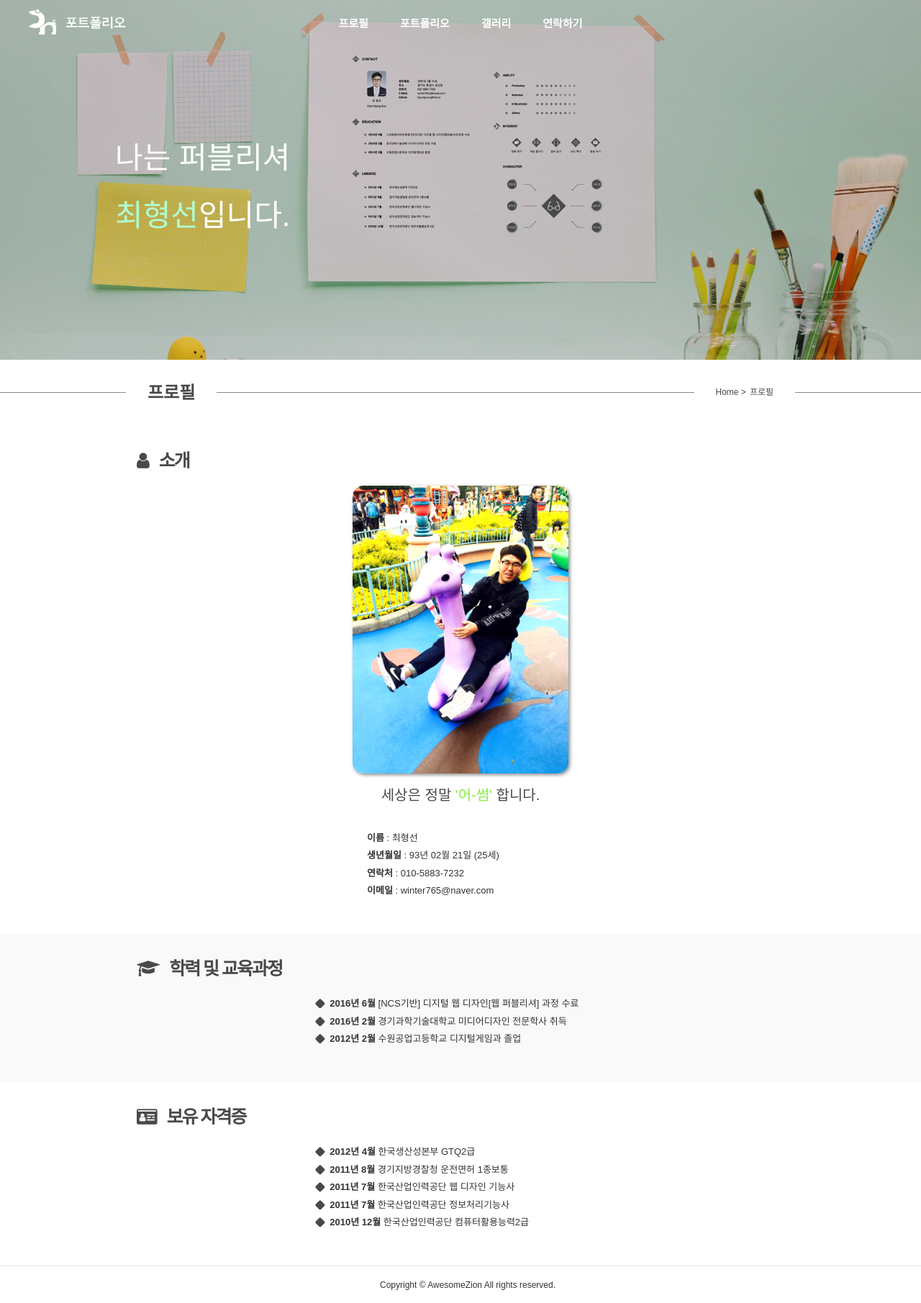
After one commit to Hyungsun/Hyungsun.github.io, a PHP site: page /bbs/resume.html in a window 1280 px wide. The commit adds this page. Shown: the whole page at 72% size. Run offline with PHP 8.4, Linux system fonts and the light colour scheme.

Commit message:
0502_프로필 페이지 + favicon 추가

```diff
--- /dev/null
+++ b/bbs/resume.html
@@ -0,0 +1,183 @@
+<!DOCTYPE html>
+<html lang="ko-KR">
+
+<head>
+    <meta charset="UTF-8">
+    <meta name="author" content="Zion">
+    <meta http-equiv="imagetoolbar" content="no">
+    <meta http-equiv="X-UA-Compatible" content="IE=9;IE=10;IE=11;IE-Edge,chrome=1" />
+    <meta name="viewport" content="width=device-width, user-scalable=no, initial-scale=1.0, maximum-scale=1.0, minimum-scale=1.0">
+    <!-- FAVICON -->
+    <link rel="shortcut icon" type="image/x-icon" href="../img/favicon_logo.ico" />
+    <link rel="icon" type="image/x-icon" href="../img/favicon_logo.ico" />
+    <!-- FONT / BOOTSTRAP -->
+    <link rel="stylesheet" href="../plugin/font-awesome-4.7.0/css/font-awesome.min.css" />
+    <!-- BOOTSTRAP STYLE -->
+    <!--ASSTES -->
+    <link rel="stylesheet" href="../style/common.css" />
+    <link rel="stylesheet" href="../style/style.css" />
+    <title>Ch's Web protfolio</title>
+</head>
+
+<body class="ko">
+    <!-- zionWrap -->
+    <div id="zionWrap">
+        <!-- zionHead -->
+        <div id="zionHead" class="zion_head menu_open head_type1" role="banner">
+            <h1 class="tit_portfolio">
+               <a href="../index.html" id="zionPortfolioLogo" class="icon_portfolio link_zion">최형선_포트폴리오</a>
+           </h1>
+            <div id="zionGnb" class="gnb_portfolio" role="navigation">
+                <h2 class="screen_out">포트폴리오 메뉴</h2>
+                <ul class="list_gnb">
+                    <li class="fst">
+                        <a class="link_gnb link_gnb1" href="resume.html"> <span class="txt_menu">프로필</span> </a>
+                    </li>
+                    <li><a class="link_gnb link_gnb2" href="javascript:void(0);"><span class="txt_menu">포트폴리오</span></a>
+                        <div class="list_sub"> <a href="javascript:;" onclick="alert('현재 준비중 입니다.');" class="link_sub fst"><span class="txt_menu">수페르가</span></a> <a href="javascript:;" onclick="alert('현재 준비중 입니다.');" class="link_sub"><span class="txt_menu">케라시스</span></a> <a href="javascript:;" onclick="alert('현재 준비중 입니다.');" class="link_sub"><span class="txt_menu">진인해운</span></a> <a href="javascript:;" onclick="alert('현재 준비중 입니다.');" class="link_sub"><span class="txt_menu">에이치 앤 티</span></a> <a href="javascript:;" onclick="alert('현재 준비중 입니다.');" class="link_sub"><span class="txt_menu">카페더블스틱</span></a> </div>
+                    </li>
+                    <li><a class="link_gnb link_gnb3" href="javascript:;" onclick="alert('현재 준비중 입니다.');"><span class="txt_menu">갤러리</span></a></li>
+                    <li><a class="link_gnb link_gnb4" href="javascript:;" onclick="alert('현재 준비중 입니다.');"><span class="txt_menu">연락하기</span></a></li>
+                </ul>
+            </div>
+        </div>
+        <div id="mobHead" class="mob_menu" style="width:100%; height:50px; background-color:#fff;">
+            <div class="wrap_head">
+                <a href="../index.html" class="mob_logo"> <img src="../img/logo_black.png" alt="MOB로고"> </a>
+                <button id="toggle" class="toggle-btn">
+                    <div class="one"></div>
+                    <div class="two"></div>
+                    <div class="three"></div>
+                </button>
+                <div class="drop_toggle">
+                    <ui class="clearfix">
+                        <li><a href="resume.html">프로필</a></li>
+                        <li><a href="javascript:void(0)" class="open_toggle">포트폴리오</a>
+                            <div class="sub_toggle">
+                                <ul class="clearfix">
+                                    <li><a href="">수페르가</a></li>
+                                    <li><a href="">케라시스</a></li>
+                                    <li><a href="">진인해운</a></li>
+                                    <li><a href="">에이치 앤 티</a></li>
+                                    <li><a href="">카페더블스틱</a></li>
+                                </ul>
+                            </div>
+                        </li>
+                        <li><a href="">갤러리</a></li>
+                        <li><a href="">연락하기</a></li>
+                    </ui>
+                </div>
+            </div>
+        </div>
+        <!-- //zionHead -->
+        <!-- zionContent -->
+        <div id="zionContent" class="con_resume" role="main">
+            <div id="cSub">
+                <div class="resume_banner">
+                    <h3 class="screen_out">포트폴리오 인터뷰</h3>
+                    <div class="inner_banner">
+                        <div class="resume_top"> 나는 퍼블리셔
+                            <br /><span class="point_one">최형선</span>입니다. </div>
+                    </div>
+                </div>
+            </div>
+            <!--// SUB END -->
+            <div id="cMain">
+                <div id="mArticle">
+                    <h3 class="screen_out">프로필 열람</h3>
+                    <div class="crumbs-title">
+                        <div class="container">
+                            <div class="page-title"> <span>프로필</span> </div>
+                            <div class="page-crumbs hidden-xs">
+                                <div class="crumbs-wrap">
+                                    <ul class="clearfix">
+                                        <li><a href="../index.html">Home</a></li>
+                                        <li>프로필</li>
+                                    </ul>
+                                </div>
+                            </div>
+                        </div>
+                    </div>
+                    <div class="wrap_resume">
+                        <!-- PROFILE -->
+                        <div class="profile_resume">
+                            <div class="item-wrap">
+                                <h2 class="wrap-title">
+                                  <i class="fa fa-user" aria-hidden="true"></i>소개
+                                </h2>
+                                <div class="img_profile"> <img src="../img/resume/profile_img.jpg" alt="프로필사진" class="responsive-img">
+                                    <p>세상은 정말 <span style="color:#89eb49;">'어-썸'</span> 합니다.</p>
+                                </div>
+                                <div class="txt_profile edit-qus">
+                                    <p><span class="question-tit">이름</span> : 최형선</p>
+                                    <p><span class="question-tit">생년월일</span> : 93년 02월 21일 &#40;25세&#41;</p>
+                                    <p><span class="question-tit">연락처</span> : 010-5883-7232</p>
+                                    <p><span class="question-tit">이메일</span> : winter765@naver.com</p>
+                                </div>
+                            </div>
+                        </div>
+                        <!--// PROFILE -->
+                        <!-- EDUCATION -->
+                        <div class="edu_resume">
+                            <div class="item-wrap">
+                                <h2 class="wrap-title">
+                                  <i class="fa fa-graduation-cap" aria-hidden="true"></i>학력 및 교육과정
+                                </h2>
+                                <div class="txt_edu edit-qus">
+                                    <p><span class="monthly-tit"><i class="fa fa-square rota-i" aria-hidden="true"></i>2016년 6월</span> &#91;NCS기반&#93; 디지털 웹 디자인&#91;웹 퍼블리셔&#93; 과정 수료</p>
+                                    <p><span class="monthly-tit"><i class="fa fa-square rota-i" aria-hidden="true"></i>2016년 2월</span> 경기과학기술대학교 미디어디자인 전문학사 취득</p>
+                                    <p><span class="monthly-tit"><i class="fa fa-square rota-i" aria-hidden="true"></i>2012년 2월</span> 수원공업고등학교 디지털게임과 졸업</p>
+                                </div>
+                            </div>
+                        </div>
+                        <!--// EDUCATION -->
+                        <!-- LISENCE -->
+                        <div class="lise_resume">
+                            <div class="item-wrap">
+                                <h2 class="wrap-title">
+                                    <i class="fa fa-id-card" aria-hidden="true"></i>보유 자격증
+                                </h2>
+                                <div class="txt_lise edit-qus">
+                                    <p><span class="monthly-tit"><i class="fa fa-square rota-i" aria-hidden="true"></i>2012년 4월</span> 한국생산성본부 GTQ2급</p>
+                                    <p><span class="monthly-tit"><i class="fa fa-square rota-i" aria-hidden="true"></i>2011년 8월</span> 경기지방경찰청 운전면허 1종보통</p>
+                                    <p><span class="monthly-tit"><i class="fa fa-square rota-i" aria-hidden="true"></i>2011년 7월</span> 한국산업인력공단 웹 디자인 기능사</p>
+                                    <p><span class="monthly-tit"><i class="fa fa-square rota-i" aria-hidden="true"></i>2011년 7월</span> 한국산업인력공단 정보처리기능사</p>
+                                    <p><span class="monthly-tit"><i class="fa fa-square rota-i" aria-hidden="true"></i>2010년 12월</span> 한국산업인력공단 컴퓨터활용능력2급</p>
+                                </div>
+                            </div>
+                        </div>
+                        <!--// LISENCE -->
+                    </div>
+                </div>
+            </div>
+            <!--// MAIN END -->
+        </div>
+        <!-- //zionContent -->
+        <!-- zionFoot -->
+        <div id="zionFoot" class="footer_portfolio footer_main" role="contentinfo">
+            <div class="inner_footer">
+                <div class="footer_info"><small class="txt_copyright">Copyright © AwesomeZion All rights reserved.</small> </div>
+            </div>
+        </div>
+        <!-- //zionFoot -->
+    </div>
+    <!-- //zionWrap -->
+    <!--하위 버전 호환-->
+    <!--[if lte IE 9]>
+<script src="../scripts/compatible/html5shiv.min.js"></script>
+<script src="../scripts/compatible/ie9.min.js"></script>
+<script src="../scripts/compatible/PIE.js"></script>
+<script src="../scripts/compatible/respond.min.js"></script>
+<![endif]-->
+    <!-- JQuery Core JavaScript -->
+    <script type="text/javascript" src="../scripts/jquery-3.1.1/jquery-3.1.1.js"></script>
+    <script type="text/javascript" src="../scripts/jquery-3.1.1/jquery-3.1.1.min.js"></script>
+    <script type="text/javascript" src="../scripts/jquery-3.1.1/jquery-ui.min.js"></script>
+    <!-- Bootstrap Core JaveScript -->
+    <script type="text/javascript" src="../scripts/pc.js"></script>
+    <!-- JS Implementing Plugins -->
+    <script type="text/javascript">
+    </script>
+</body>
+
+</html>
--- a/style/common.css
+++ b/style/common.css
@@ -333,7 +333,8 @@ body {
 
 .head_type2,
 .head_type3 {
-    background-color: #fff
+    background-color: #fff;
+    border-bottom:1px solid #f1f1f1;
 }
 
 .head_type2 .link_zion,
@@ -697,7 +698,7 @@ body {
 
     /* footer padding 초기화 */
     .footer_portfolio .footer_info {
-    padding:0;
+        padding:0;
     }
 }
 
--- /dev/null
+++ b/style/style.css
@@ -0,0 +1,202 @@
+/* 공통 CRUMBS  */
+
+.crumbs-title {
+    background: url(../img/skin/crumb_line.jpg) left 49% repeat-x;
+    padding: 30px 0;
+}
+
+.crumbs-title .container {
+    margin-right: auto;
+    margin-left: auto;
+    padding-left: 15px;
+    padding-right: 15px;
+}
+
+@media (min-width: 1200px){
+    .container{ width:930px;}
+}
+
+.crumbs-title .container:before,
+.crumbs-title .container:after{
+    display: table;
+    content: '';
+    clear: both;
+}
+
+.page-title {
+    float: left;
+    font-size: 24px;
+    line-height: 1.1;
+    color: #494949;
+    font-weight: 600;
+    margin: 3px 0;
+}
+
+.page-title > span {
+    background-color: #fff;
+    padding-left: 30px;
+    padding-right: 30px;
+}
+
+.page-crumbs {
+    float: right;
+    line-height: 1.1;
+    font-weight: 400;
+    margin: 9px 0;
+}
+
+.page-crumbs ul {
+    list-style: none;
+    background-color: #fff;
+    padding-left: 30px;
+    padding-right: 30px;
+    margin: 0;
+}
+
+.page-crumbs ul > li {
+    display: inline-block;
+    color: #494949;
+    font-size: 12px;
+}
+
+.page-crumbs ul > li a {
+    color: #494949;
+}
+
+.page-crumbs ul > li a:hover {
+    color: #292929;
+    text-decoration: none;
+}
+
+.page-crumbs ul > li + li:before {
+    content: ">";
+    padding-right: 5px;
+    font-size: 12px;
+}
+
+/* 반응형 이미지 설정 */
+.responsive-img{
+    display: block;
+    width:100%;
+    max-width:300px;
+    height:auto;
+    margin:0 auto;
+    border-radius: 15px;
+    box-shadow: 2px 2px 5px #898989;
+}
+
+.responsive-basic{
+    display: block;
+    width: 100%;
+    height: auto;
+}
+
+/* RESUME CSS */
+
+.resume_banner .inner_banner {
+    width: 100%;
+    height: 500px;
+    background-image: url(../img/resume/resume_bg.jpg);
+    background-repeat: no-repeat;
+    -webkit-background-size: cover;
+    background-size: cover;
+    background-position: 20% 60%;
+    background-color: #000;
+}
+
+.resume_banner .resume_top {
+    width: 960px;
+    margin: 0 auto;
+    padding-top: 180px;
+    font-size: 42px;
+    line-height: 80px;
+    color: #fff;
+}
+
+.resume_banner .resume_top .point_one {
+    color: #afffd5;
+}
+
+
+/* resume main content */
+
+.wrap_resume {
+    width:100%;
+    height: auto;
+    position: relative;
+}
+
+.wrap_resume .profile_resume {
+    background-color:#fff;
+}
+
+.wrap_resume .edu_resume {
+    background-color:#f9f9f9;
+}
+
+.profile-wrap{
+
+}
+
+.item-wrap{
+    width: 930px;
+    margin: 0 auto;
+    padding:30px 15px;
+}
+
+.item-wrap .wrap-title {
+/*    margin:15px 0;*/
+    font-size:25px;
+    font-weight:600;
+    padding:0 15px;
+    display: inline-block;
+    color:#494949;
+    letter-spacing: -2px;
+}
+
+.item-wrap .wrap-title i{
+    padding-right:15px;
+}
+
+.item-wrap .img_profile {
+    margin:15px 0;
+}
+
+.item-wrap .img_profile p {
+    width:300px;
+    margin: 0 auto;
+    text-align: center;
+    padding-top:15px;
+    font-size:20px;
+    color:#494949;
+}
+
+.item-wrap .edit-qus {
+    margin:0 auto;
+    padding:15px 0;
+}
+
+.item-wrap .edit-qus p{
+    margin:5px 0;
+    font-size:13px;
+}
+
+.item-wrap .edit-qus p>span{
+    font-weight:600;
+}
+
+.item-wrap .txt_profile {
+    width:260px;
+}
+
+.item-wrap .txt_edu,
+.item-wrap .txt_lise{
+    width:400px;
+}
+
+.rota-i {
+    color:#494949;
+    font-size:12px;
+    margin-right:8px;
+    transform: rotate(-45deg);
+}
```
Also changed, not shown: index.html (+5 -5 lines), img/favicon_logo.ico (added), img/resume/education_img.jpg (added), img/resume/infomation.png (added), img/resume/profile_img.jpg (added), img/resume/resume_bg.jpg (added), img/resume/resume_bg1.jpg (added), img/skin/crumb_line.jpg (added).
